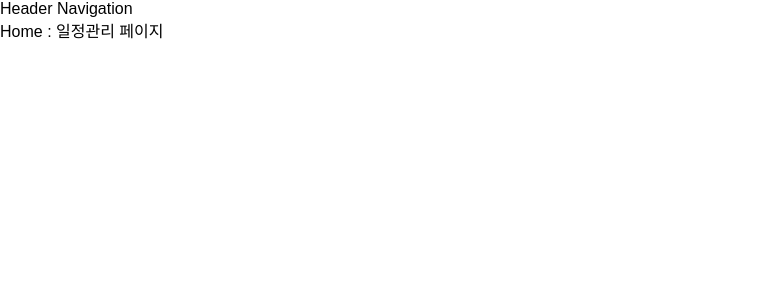
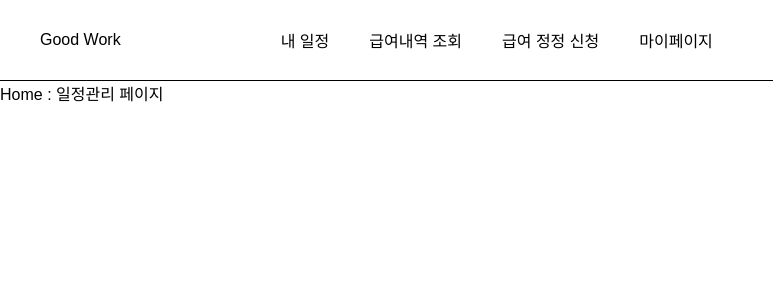
Before and after one commit to Dev-FE-2/toy-project2-team2, a React (Vite) app: page / in a window 1280 px wide. Shown: the top 300 px of the page, without its empty margins (0-773 px from the left). Built offline with nearby package versions, Linux system fonts and the light colour scheme.

Commit message:
feat: header 초기 UI -#6

```diff
--- /dev/null
+++ b/src/components/common/Header/Header.styled.ts
@@ -0,0 +1,42 @@
+import styled from "styled-components";
+import { Link } from "react-router-dom";
+
+export const HeaderContainer = styled.header`
+	display: flex;
+	justify-content: space-between;
+	align-items: center;
+	padding: 20px 40px;
+	border-bottom: 1px solid black;
+`;
+
+export const LeftContainer = styled.div`
+	display: flex;
+	align-items: center;
+	gap: 140px;
+`;
+
+export const Nav = styled.nav`
+	display: flex;
+	gap: 40px;
+	margin-left: 20px;
+	text-align: left;
+`;
+
+export const NavLink = styled(Link)`
+	text-decoration: none;
+	color: black;
+	font-weight: 500;
+	&:hover {
+		color: gray;
+	}
+`;
+
+export const ProfileContainer = styled.div`
+	width: 40px;
+	height: 40px;
+	border-radius: 50%;
+	overflow: hidden;
+	display: flex;
+	justify-content: center;
+	align-items: center;
+`;
--- /dev/null
+++ b/src/components/common/Header/index.tsx
@@ -0,0 +1,29 @@
+import React from "react";
+import {
+	HeaderContainer,
+	LeftContainer,
+	Nav,
+	NavLink,
+	ProfileContainer,
+} from "./Header.styled";
+
+const Header: React.FC = () => {
+	return (
+		<HeaderContainer>
+			<LeftContainer>
+				<NavLink to="/">Good Work</NavLink>
+
+				<Nav>
+					<NavLink to="/">내 일정</NavLink>
+					<NavLink to="/pay">급여내역 조회</NavLink>
+					<NavLink to="/pay-correction">급여 정정 신청</NavLink>
+					<NavLink to="/mypage">마이페이지</NavLink>
+				</Nav>
+			</LeftContainer>
+
+			<ProfileContainer>{/* 프로필 기본이미지 */}</ProfileContainer>
+		</HeaderContainer>
+	);
+};
+
+export default Header;
--- a/src/layouts/main/index.tsx
+++ b/src/layouts/main/index.tsx
@@ -1,9 +1,10 @@
-import { Outlet } from 'react-router-dom';
+import Header from "@/components/common/Header";
+import { Outlet } from "react-router-dom";
 
 const MainLayout = () => {
 	return (
 		<div>
-      <header>Header Navigation</header>
+			<Header />
 			<main>
 				<Outlet />
 			</main>
```
Also changed, not shown: src/router/index.tsx (+21 -21 lines). Lines whose indentation alone changed are shown as unchanged.
